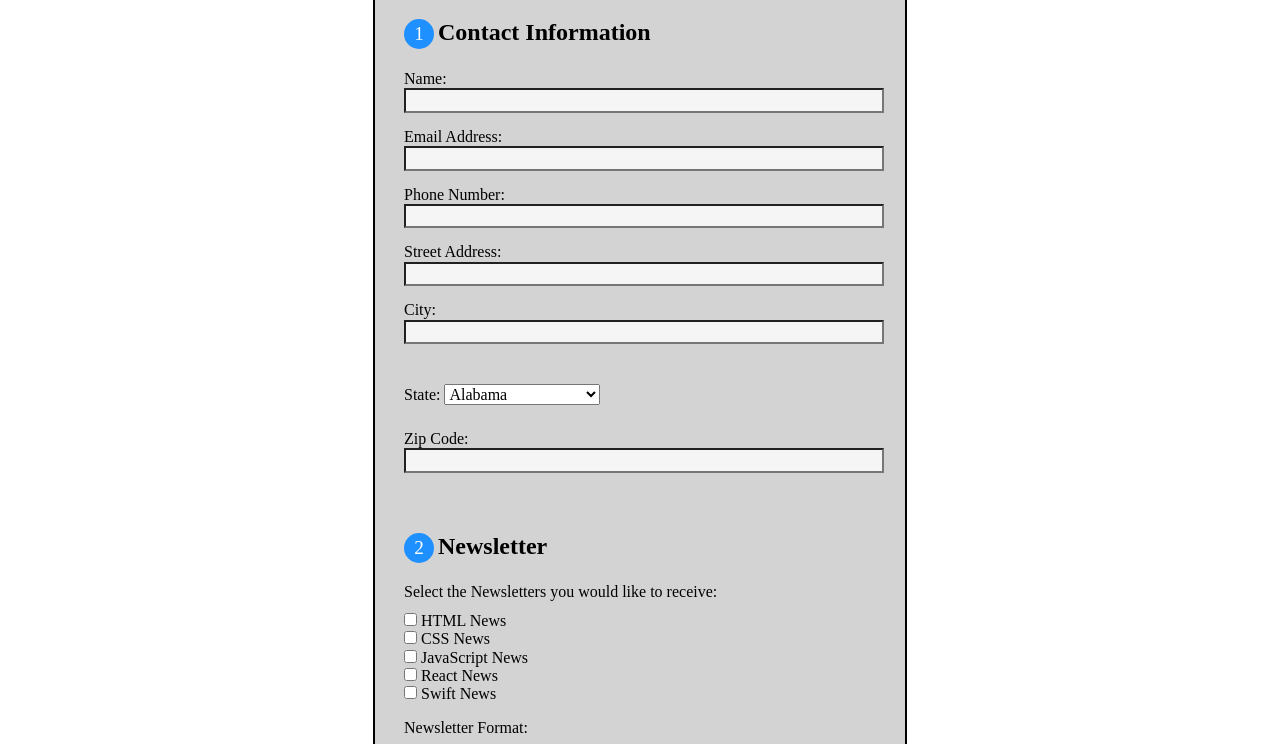
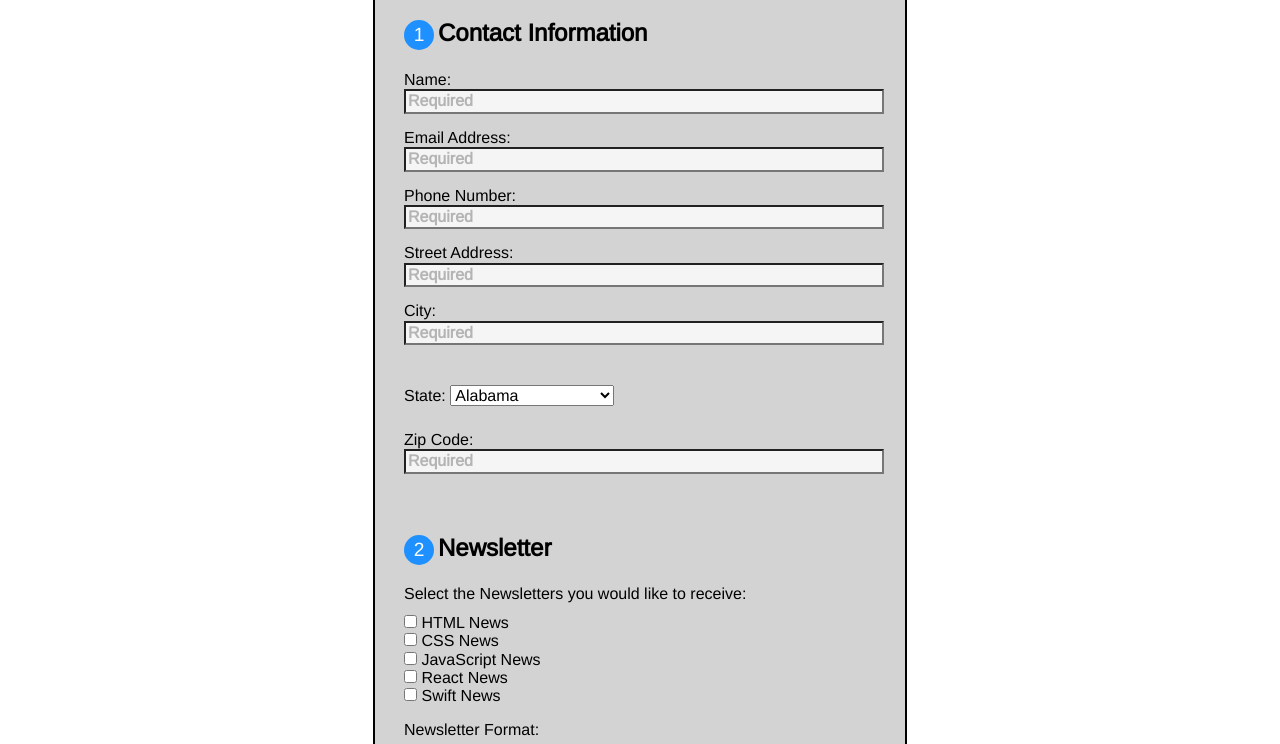
Before and after one commit to Tlacoding111/Techdegree-ProjectThree, a plain HTML site: page index.html in a window 1280 px wide. Shown: the part 443-1187 px from the top of the page. Drawn offline with nearby package versions, Linux system fonts and the light colour scheme.

Commit message:
made changes

```diff
--- a/css/styles.css
+++ b/css/styles.css
@@ -1,10 +1,14 @@
-/*========Heading========*/
+/*========Heading & Footer========*/
 
-header {
+body {
+    font-family: "Arimo", serif;
+}
+
+header,
+footer {
     text-align: center;
     color: white;
     background-color: #111d30;
-    font-family: Georgia, 'Times New Roman', Times, serif;
     width: 100%;
     padding: 5px;
 }
@@ -138,8 +142,10 @@ input[type="radio"]:checked + label {
     font-weight: bold;
 }
 
-input::placeholder {
-    text-align: right;
+input::placeholder,
+textarea::placeholder {
+    text-align: left;
+    opacity: .5;
 }
 
 /*========Newsletter========*/
@@ -156,12 +162,6 @@ input::placeholder {
 
 .reset {
     background-color: #4bc970;
-}
-
-/*========Footer========*/
-
-footer{
-    text-align: center;
 }
 
 
--- a/index.html
+++ b/index.html
@@ -6,6 +6,7 @@
         <title>Code Review Sign Up Form</title>
         <link rel="stylesheet" href="css/normalize.css">
         <link rel="stylesheet" href="css/styles.css">
+        <link rel="stylesheet" href="https://fonts.googleapis.com/css?family=Arimo">
     </head>
 
     <body>
@@ -30,7 +31,7 @@
 
         </div>
 
-        <form action="index.html" method="post">
+        <form>
 
             <h1 id="sign">Sign Up</h1>
 
@@ -38,19 +39,19 @@
                 <legend><span class="number">1</span><strong>Contact Information</strong></legend>
 
                 <label for="name">Name:</label>
-                    <input type="text" id="name" name="user_name" Required>
+                    <input type="text" id="name" name="user_name" placeholder="Required" Required>
 
                 <label for="email">Email Address:</label>
-                    <input type='email' id="mail" name="user_email" Required>
+                    <input type='email' id="mail" name="user_email" placeholder="Required" Required>
 
                 <label for="number">Phone Number:</label>
-                    <input type="number" id="number" name="user_number" Required>
+                    <input type="number" id="number" name="user_number" placeholder="Required" Required>
 
                 <label for="street">Street Address:</label>
-                    <input type="text" id="street" name="user_street" Required>
+                    <input type="text" id="street" name="user_street" placeholder="Required" Required>
 
                 <label for="city">City:</label>
-                    <input type="text" id="city" name="user_city" Required>
+                    <input type="text" id="city" name="user_city" placeholder="Required" Required>
 
                 <div class="state">
                     <label for="state">State:</label>
@@ -153,7 +154,7 @@
 
                 <div class="zip">
                 <label for="zipcode">Zip Code:</label>
-                    <input type="number" id="zipcode" name="user_zipcode" Required>
+                    <input type="number" id="zipcode" name="user_zipcode" placeholder="Required" Required>
                 </div>
 
             </fieldset>
@@ -186,7 +187,7 @@
 
                 <div class="textarea">
                     <label for="bio">Other topics you'd like to hear about:</label><br>
-                    <textarea id="bio" name="user_bio"></textarea>
+                    <textarea id="bio" name="user_bio" placeholder="Optional"></textarea>
                 </div>
             </fieldset>
 
```
